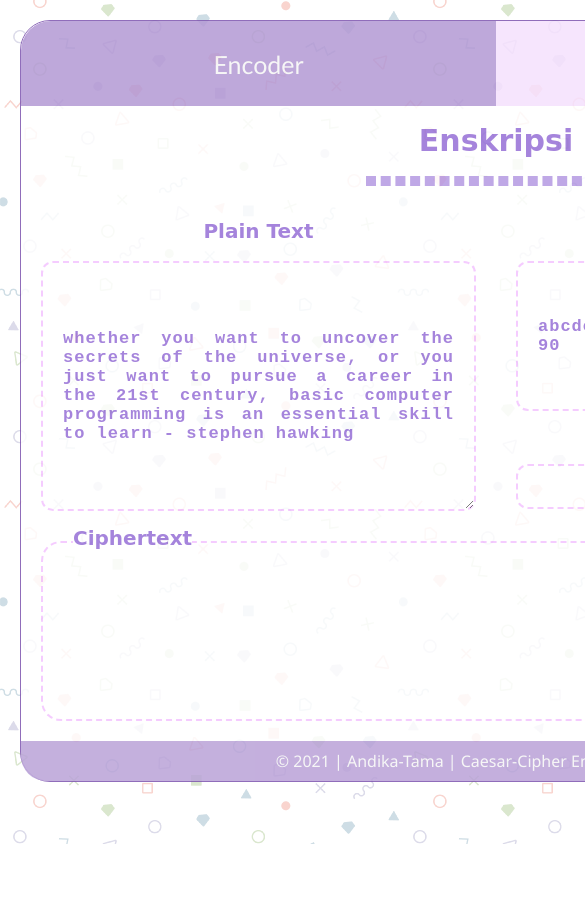
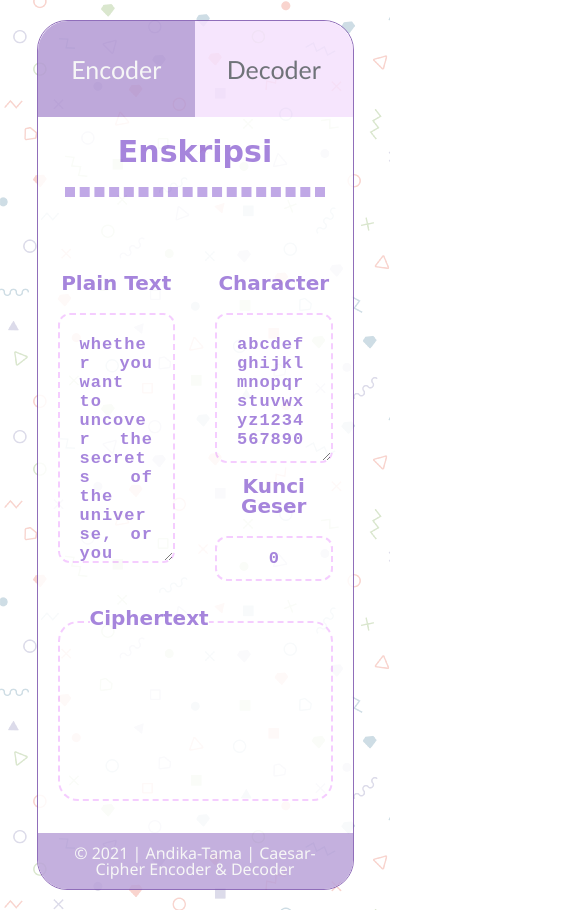
Before and after one commit to andika-tama/Caesar-Chiper, a plain HTML site: page index.html in a window 390 px wide. Shown: the top 910 px of the page, 585 px wide, since content can reach past the window. Before the commit the page ends 844 px from the top, so only its background shows below. Drawn offline with Linux system fonts and the light colour scheme.

Commit message:
(responsive) menambahkan grid area ke dalam projek

```diff
--- a/index.html
+++ b/index.html
@@ -13,22 +13,26 @@
         <button id="ens" class="enskripsi active">Encoder</button>
         <button id="desk" class="deskripsi">Decoder</button>
 
-        <h2 id="judul">Enskripsi</h2>
-        <hr>
-        <div class="col-1">
+        <div class="tittle">
+            <h2 id="judul">Enskripsi</h2>
+            <hr>
+        </div>
+
+
+        <div class="text">
             <label  class="plaintext" id="sub-1">Plain Text</label>
             <textarea  id="plain-text" class="plain plain-fix">whether you want to uncover the secrets of the universe, or you just want to pursue a career in the 21st century, basic computer programming is an essential skill to learn - stephen hawking</textarea>
         </div>
 
-        <div class="col-2 cf">
+        <div class="keyword">
             <label  class="plaintext">Character</label>
             <textarea  id="karakter" class="plain">abcdefghijklmnopqrstuvwxyz1234567890</textarea>
 
             <label  class="kunci">Kunci Geser</label>
-        <input type="number"  id="pergeseran" value="0" min="0" >
+            <input type="number"  id="pergeseran" value="0" min="0" >
         </div>
 
-        <div class="box-hasil cf">
+        <div class="box-hasil">
             <div class="asal-hasil-box cf">
                 <label  class="asal-hasil-label" id="sub-hasil">Ciphertext</label>
                 <div class="hasil-isi"></div>
--- a/style.css
+++ b/style.css
@@ -184,66 +184,68 @@ body {
 .container {
     background-color: white;
     opacity: 0.85;
-    width: 950px;
+    width: 90%;
     margin: auto;
     border: 1px solid #7D54AE;
     position: relative;
     padding: 0px;
     border-radius: 30px;
+    display: grid;
+    grid-template-columns: repeat(2, 1fr);
+    grid-template-rows: 1fr 1fr 3fr 2fr;
+    grid-template-areas:
+        'encoder decoder'
+        'judul judul'
+        'text keyword'
+        'hasil hasil'
+        'footer footer';
 }
+
 
 .container .enskripsi {
     display: inline-block;
-    width: 475px;
-    height: 85px;
+    width: 100%;
     border-top-left-radius: 30px;
     background-color: #F5E1FD;
     color: #565A61;
     font-size: 25px;
     font-family: 'Gill Sans', 'Gill Sans MT', Calibri, 'Trebuchet MS', sans-serif;
-    float: left;
     margin-bottom: 20px;
     border: none;
+    grid-area: encoder;
 }
 
 .container .enskripsi:hover {
     display: inline-block;
-    width: 475px;
-    height: 85px;
     border-top-left-radius: 30px;
     color: rgb(255, 249, 249);
     background-color: #957DAD;
     font-size: 25px;
     font-family: 'Gill Sans', 'Gill Sans MT', Calibri, 'Trebuchet MS', sans-serif;
-    float: left;
     margin-bottom: 20px;
     border: none;
 }
 
 .container .deskripsi {
     display: inline-block;
-    width: 475px;
-    height: 85px;
+    width: 100%;
     border-top-right-radius: 30px;
     background-color: #F5E1FD;
     color: #565A61;
     font-size: 25px;
     font-family: 'Gill Sans', 'Gill Sans MT', Calibri, 'Trebuchet MS', sans-serif;
-    float: left;
     margin-bottom: 20px;
     border: none;
+    grid-area: decoder;
 }
 
 .container .deskripsi:hover {
     display: inline-block;
-    width: 475px;
-    height: 85px;
     border-top-right-radius: 30px;
     color: rgb(255, 249, 249);
     background-color: #957DAD;
     font-size: 25px;
     font-family: 'Gill Sans', 'Gill Sans MT', Calibri, 'Trebuchet MS', sans-serif;
-    float: left;
     margin-bottom: 20px;
     border: none;
 }
@@ -253,13 +255,16 @@ body {
     background-color: #B399D4
 }
 
+.container .tittle {
+    grid-area: judul;
+}
+
 .container h2 {
     color: #966FD6;
     font-family: cursive;
     font-weight: bolder;
     font-size: 30px;
     text-align: center;
-    margin-bottom: 10px;
 }
 
 .container hr {
@@ -273,15 +278,26 @@ body {
     opacity: 0.7;
 }
 
-.container .col-1,
+/* .container .col-1,
 .col-2 {
     width: 435px;
     padding: 20px;
     height: 300px;
 
     float: left;
+} */
+
+.container .text {
+    grid-area: text;
+    padding: 20px;
+    box-sizing: border-box;
 }
 
+.container .keyword {
+    grid-area: keyword;
+    padding: 20px;
+    box-sizing: border-box;
+}
 
 .container label {
     display: block;
@@ -361,7 +377,7 @@ body {
     padding: 20px;
     width: 100%;
     background-color: white;
-    margin-top: -10px;
+    grid-area: hasil;
 }
 
 .container .asal-hasil-box {
@@ -406,13 +422,13 @@ body {
     display: inline-block;
     border: 0px solid black;
     opacity: 0.9;
-    height: 40px;
     color: whitesmoke;
     background-color: #B399D4;
     text-align: center;
-    padding-top: 12px;
-    border-bottom-left-radius: 25px;
-    border-bottom-right-radius: 25px;
+    padding: 12px;
+    border-bottom-left-radius: 29px;
+    border-bottom-right-radius: 29px;
+    grid-area: footer;
 }
 
 .footer a {
```
